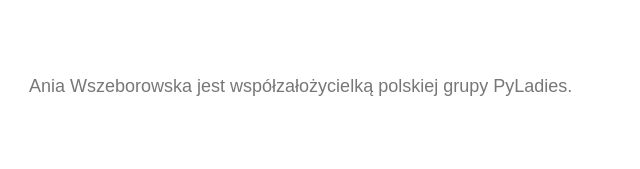
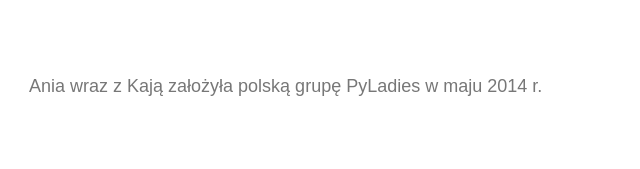
Before and after one commit to wjurkowlaniec/pyladies-poland.github.io, a plain HTML site: page people/aniaw/index.html in a window 1280 px wide. Shown: the part 257-426 px from the top of the page, 341-981 px from the left. Drawn offline with nearby package versions, Linux system fonts and the light colour scheme; a script that the page names is missing; a web font is replaced by a local one.

Commit message:
Update the contents

```diff
--- a/people/aniaw/index.html
+++ b/people/aniaw/index.html
@@ -67,7 +67,7 @@
                     </div>
                     <div class="col-sm-9">
                         <!-- -*- coding: utf-8 -*- -->
-<p>Ania Wszeborowska jest współzałożycielką polskiej grupy PyLadies.</p>
+<p>Ania wraz z Kają założyła polską grupę PyLadies w maju 2014 r.</p>
 
                     </div>
                 </div>
```
